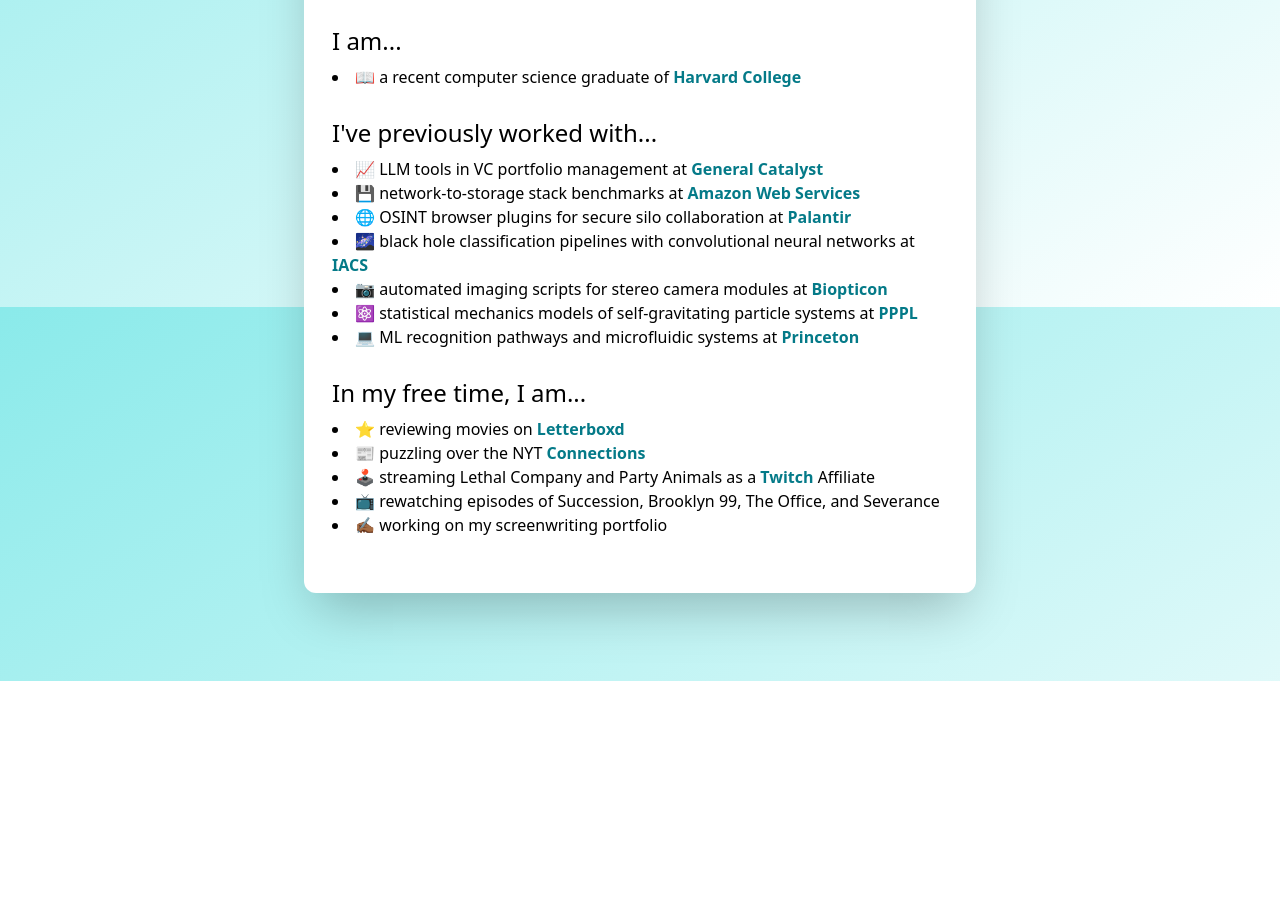
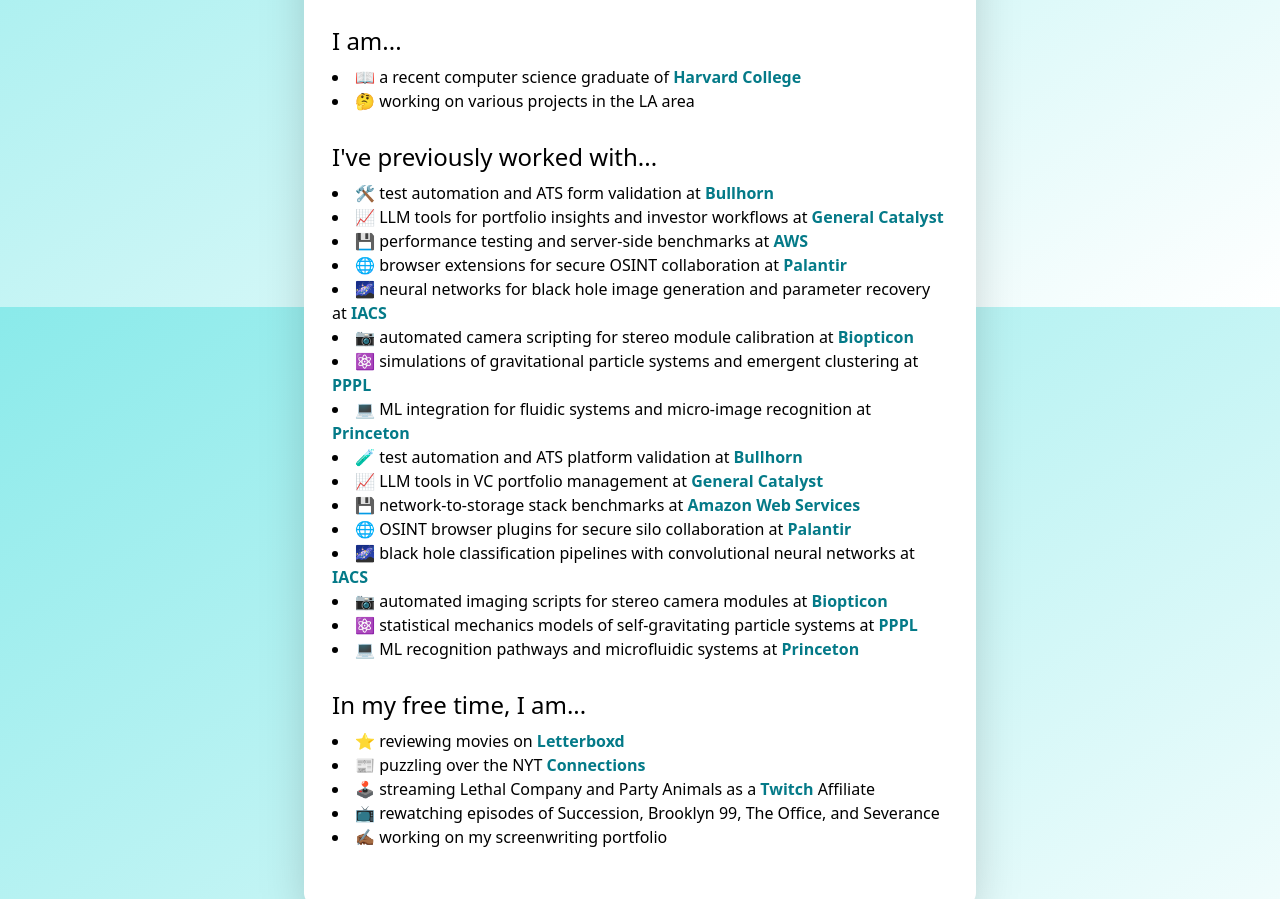
Before and after one commit to nmishra459/nmishra459.github.io, a plain HTML site: page index.html in a window 1280 px wide. Shown: the part 493-1392 px from the top of the page. Before the commit the page ends 1174 px from the top, so only its background shows below. Drawn offline with nearby package versions, Linux system fonts and the light colour scheme.

Commit message:
Update index.html

```diff
--- a/index.html
+++ b/index.html
@@ -22,10 +22,10 @@
     </button>
     <div class="collapse navbar-collapse" id="navbarNav">
      <ul class="navbar-nav">
-      <li class="nav-item">
+<!--      <li class="nav-item">
        <a class="nav-link active text-cyan" href="index.html">Home</a>
       </li>
-<!--       <li class="nav-item">
+       <li class="nav-item">
        <a class="nav-link text-cyan" href="courses.html">Courses</a>
       </li>
       <li class="nav-item">
@@ -57,9 +57,20 @@
    <p class="font-medium text-xl lg:text-2xl mb-2">I am...</p>
    <ul class="marker:text-cyan list-disc mb-7 list-inside">
     <li>📖 a recent computer science graduate of <a class="text-cyan hover:text-cyan-900" href="https://www.harvard.edu"><b>Harvard College</b></a></li>
+    <li>🤔 working on various projects in the LA area</li>
    </ul>
    <p class="font-medium text-xl lg:text-2xl mb-2">I've previously worked with...</p>
    <ul class="marker:text-cyan list-disc mb-7 list-inside">
+     <li>🛠️ test automation and ATS form validation at <a class="text-cyan hover:text-cyan-900" href="https://www.bullhorn.com"><b>Bullhorn</b></a></li>
+     <li>📈 LLM tools for portfolio insights and investor workflows at <a class="text-cyan hover:text-cyan-900" href="https://www.generalcatalyst.com"><b>General Catalyst</b></a></li>
+     <li>💾 performance testing and server-side benchmarks at <a class="text-cyan hover:text-cyan-900" href="https://www.aboutamazon.com/"><b>AWS</b></a></li>
+     <li>🌐 browser extensions for secure OSINT collaboration at <a class="text-cyan hover:text-cyan-900" href="https://www.palantir.com/"><b>Palantir</b></a></li>
+     <li>🌌 neural networks for black hole image generation and parameter recovery at <a class="text-cyan hover:text-cyan-900" href="https://iacs.seas.harvard.edu"><b>IACS</b></a></li>
+     <li>📷 automated camera scripting for stereo module calibration at <a class="text-cyan hover:text-cyan-900" href="https://biopticon.com/"><b>Biopticon</b></a></li>
+     <li>⚛️ simulations of gravitational particle systems and emergent clustering at <a class="text-cyan hover:text-cyan-900" href="https://www.pppl.gov/"><b>PPPL</b></a></li>
+     <li>💻 ML integration for fluidic systems and micro-image recognition at <a class="text-cyan hover:text-cyan-900" href="https://www.princeton.edu/"><b>Princeton</b></a></li>
+
+<li>🧪 test automation and ATS platform validation at <a class="text-cyan hover:text-cyan-900" href="https://www.bullhorn.com"><b>Bullhorn</b></a></li>
     <li>📈 LLM tools in VC portfolio management at <a class="text-cyan hover:text-cyan-900" href="https://www.generalcatalyst.com"><b>General Catalyst</b></a></li>
     <li>💾 network-to-storage stack benchmarks at <a class="text-cyan hover:text-cyan-900" href="https://www.aboutamazon.com/"><b>Amazon Web Services</b></a></li>
     <li>🌐 OSINT browser plugins for secure silo collaboration at <a class="text-cyan hover:text-cyan-900" href="https://www.palantir.com/"><b>Palantir</b></a></li>
```
